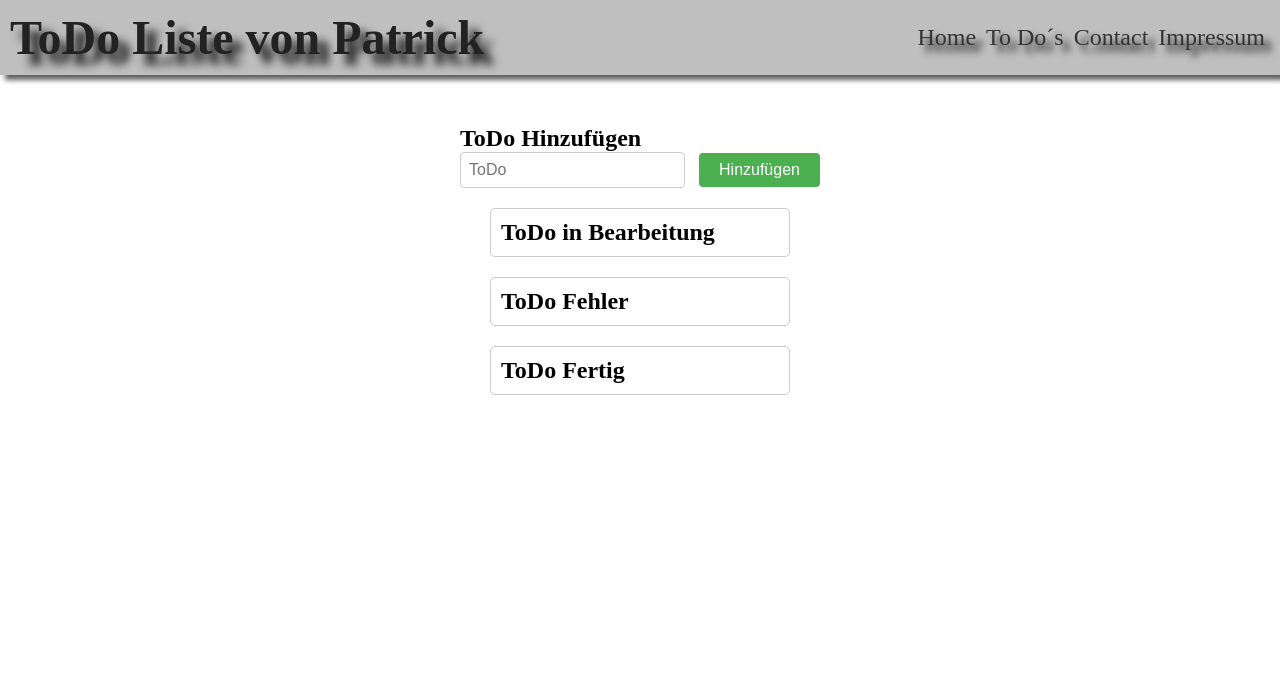
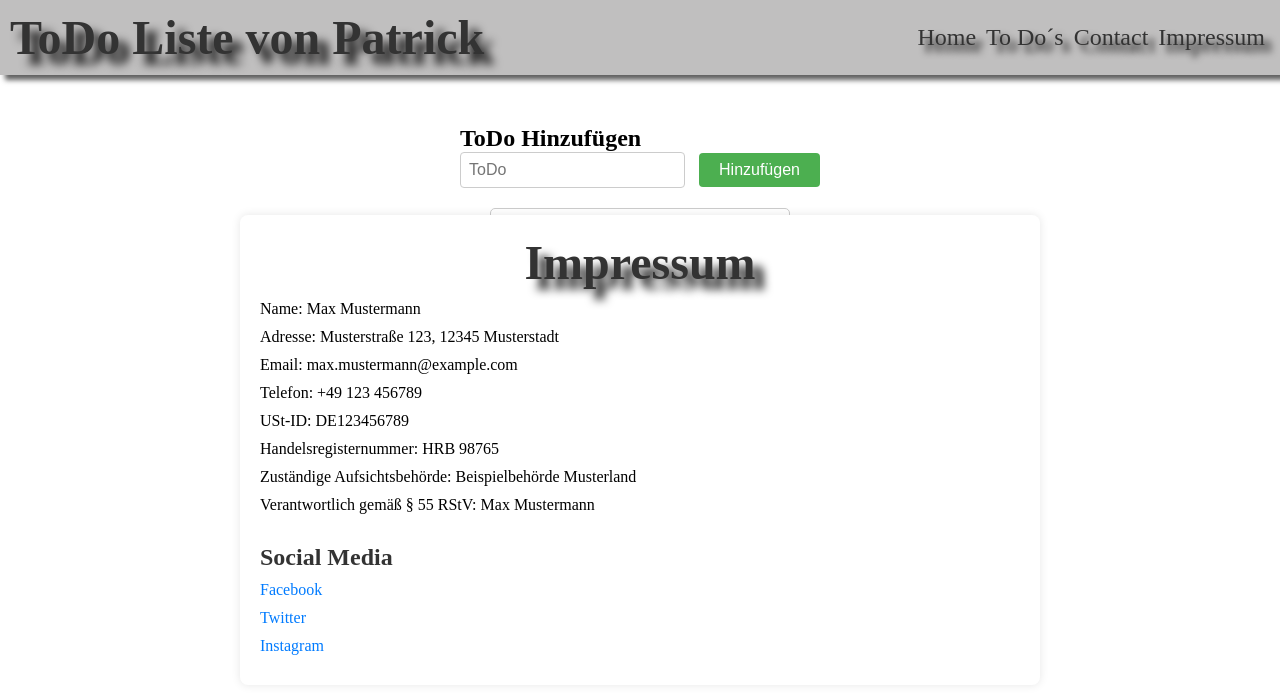
Before and after one commit to PatrickZablocki/ToDo, a plain HTML site: page index.html in a window 1280 px wide. Drawn offline with Linux system fonts and the light colour scheme.

Commit message:
Now i Work on The Footer with the Impressum

```diff
--- a/App.js
+++ b/App.js
@@ -23,7 +23,19 @@ document.addEventListener("DOMContentLoaded", function() {
         deleteButton.addEventListener("click", function() {
             todoItem.remove();
         });
+        // Here create the Button for Switch the ToDo
+        const moveButton = document.createElement("button");
+        moveButton.textContent = "Verschieben";
+        moveButton.addEventListener("click", function() {
+            const parentContainer = todoItem.parentElement;
+            if (parentContainer === progressContainer) {
+                issuesContainer.appendChild(todoItem);
+            } else if (parentContainer === issuesContainer) {
+                doneContainer.appendChild(todoItem);
+            }
+        });
         todoItem.appendChild(deleteButton);
+        todoItem.appendChild(moveButton);
         return todoItem;
     }
 });
--- a/index.html
+++ b/index.html
@@ -48,7 +48,29 @@
             </div>
         </div>
     </main>
-    <footer></footer>
+    <footer>
+        <div class="container">
+            <h1>Impressum</h1>
+            <div class="content">
+                <p>Name: Max Mustermann</p>
+                <p>Adresse: Musterstraße 123, 12345 Musterstadt</p>
+                <p>Email: max.mustermann@example.com</p>
+                <p>Telefon: +49 123 456789</p>
+                <p>USt-ID: DE123456789</p>
+                <p>Handelsregisternummer: HRB 98765</p>
+                <p>Zuständige Aufsichtsbehörde: Beispielbehörde Musterland</p>
+                <p>Verantwortlich gemäß § 55 RStV: Max Mustermann</p>
+            </div>
+            <div class="social-media">
+                <h2>Social Media</h2>
+                <ul>
+                    <li><a href="https://www.facebook.com/maxmustermann" target="_blank">Facebook</a></li>
+                    <li><a href="https://twitter.com/maxmustermann" target="_blank">Twitter</a></li>
+                    <li><a href="https://www.instagram.com/maxmustermann" target="_blank">Instagram</a></li>
+                </ul>
+            </div>
+        </div>
+    </footer>
     <script src="App.js"></script>
 </body>
 </html>
--- a/style.css
+++ b/style.css
@@ -112,3 +112,55 @@ h2 {
 .todo-item button:hover {
     background-color: #d32f2f;
 }
+/*  Here Beginns The Footer with the Impressum */
+footer {
+    width: 100%;
+}
+.container {
+    width: 100%;
+    max-width: 800px;
+    margin: 50px auto;
+    padding: 20px;
+    background-color: #fff;
+    border-radius: 8px;
+    box-shadow: 0px 0px 10px rgba(0, 0, 0, 0.1);
+    position: fixed;
+    top: 50%;
+    left: 50%;
+    transform: translate(-50%, -50%);
+}
+
+h1 {
+    text-align: center;
+    color: #333;
+}
+
+.content p {
+    margin: 10px 0;
+}
+
+.social-media {
+    margin-top: 30px;
+}
+
+.social-media h2 {
+    color: #333;
+}
+
+.social-media ul {
+    list-style-type: none;
+    padding: 0;
+}
+
+.social-media ul li {
+    margin: 10px 0;
+}
+
+.social-media ul li a {
+    text-decoration: none;
+    color: #007bff;
+}
+
+.social-media ul li a:hover {
+    text-decoration: underline;
+}
```
